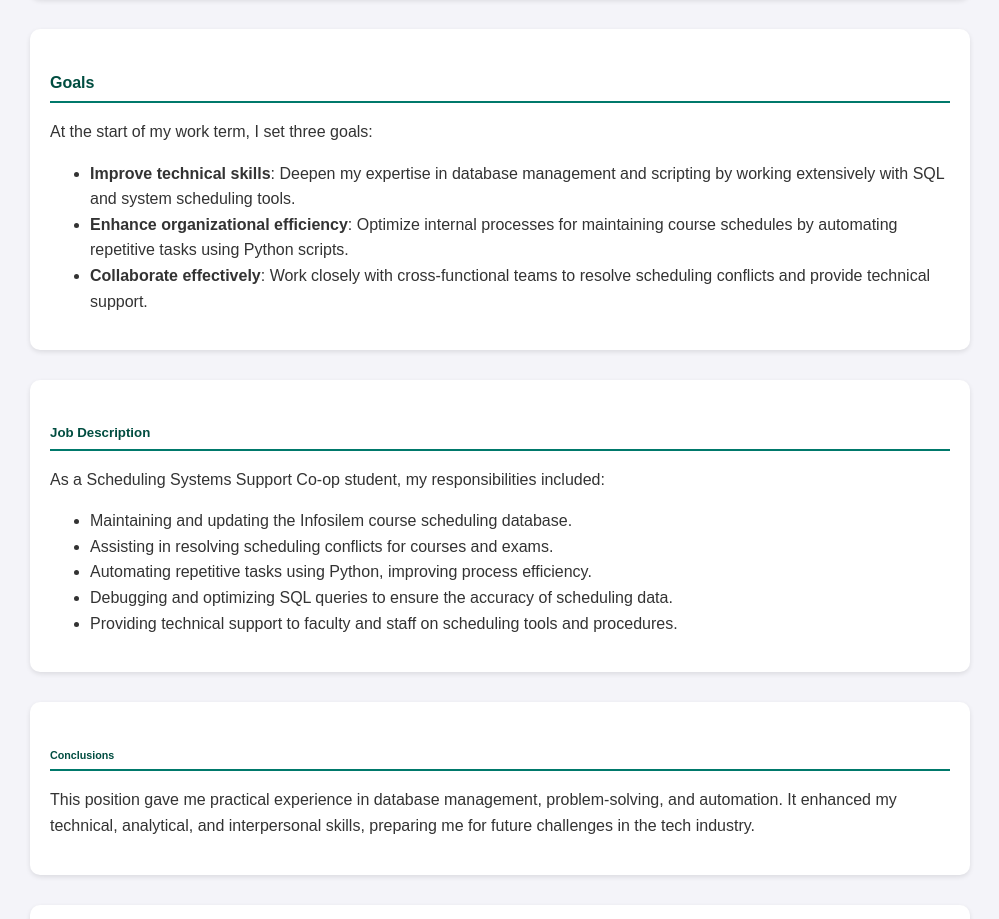
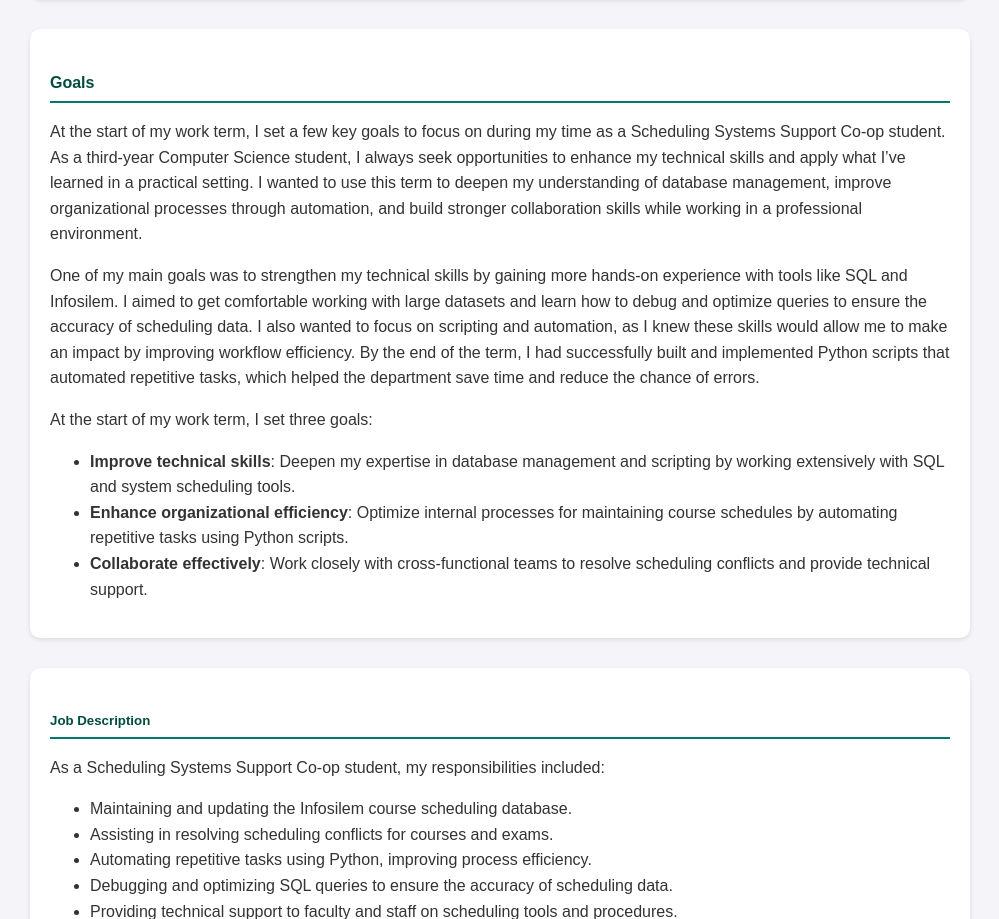
Before and after one commit to aclaregreen/WorkTerm2, a plain HTML site: page index.html in a window 1280 px wide. Shown: the part 1304-2223 px from the top of the page, without its empty margins (140-1139 px from the left). Drawn offline with Linux system fonts and the light colour scheme.

Commit message:
Update index.html

```diff
--- a/index.html
+++ b/index.html
@@ -51,6 +51,9 @@
 
         <div id="Goals" class="page">
             <h4>Goals</h4>
+            <p>At the start of my work term, I set a few key goals to focus on during my time as a Scheduling Systems Support Co-op student. As a third-year Computer Science student, I always seek opportunities to enhance my technical skills and apply what I’ve learned in a practical setting. I wanted to use this term to deepen my understanding of database management, improve organizational processes through automation, and build stronger collaboration skills while working in a professional environment.
+
+            </p> <p>One of my main goals was to strengthen my technical skills by gaining more hands-on experience with tools like SQL and Infosilem. I aimed to get comfortable working with large datasets and learn how to debug and optimize queries to ensure the accuracy of scheduling data. I also wanted to focus on scripting and automation, as I knew these skills would allow me to make an impact by improving workflow efficiency. By the end of the term, I had successfully built and implemented Python scripts that automated repetitive tasks, which helped the department save time and reduce the chance of errors.</p>
             <p>At the start of my work term, I set three goals:
                 <ul>
                     <li><strong>Improve technical skills</strong>: Deepen my expertise in database management and scripting by working extensively with SQL and system scheduling tools.</li>
```
